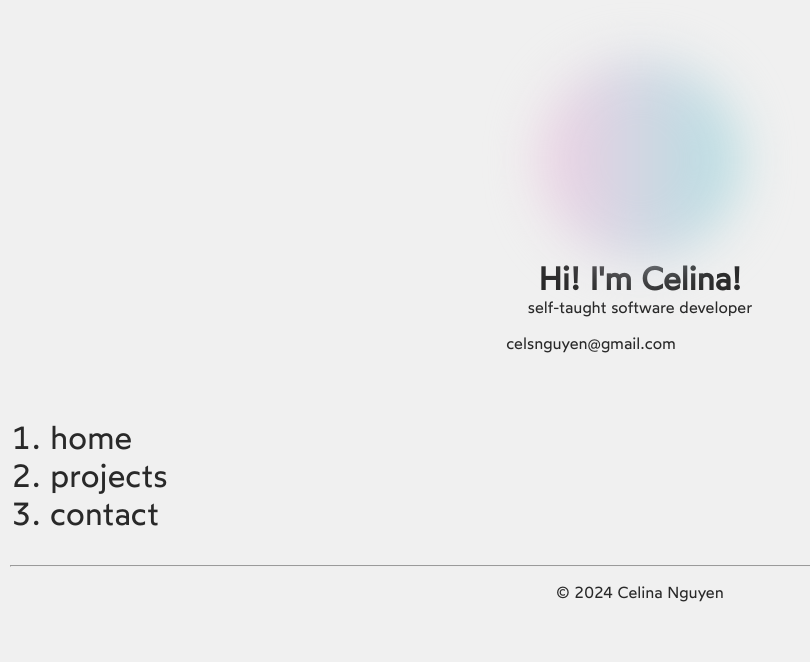
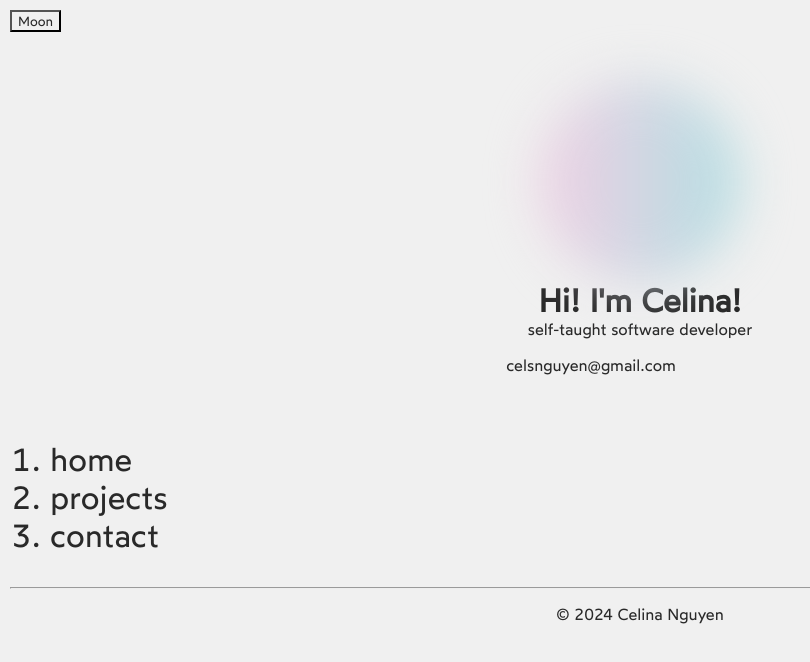
Before and after one commit to cel004/my-portfolio, a React (Vite) app in the folder portfolio-website/: page / in a window 1280 px wide. Shown: the top 662 px of the page, without its empty margins (0-810 px from the left). Built offline with nearby package versions, Linux system fonts and the light colour scheme.

Commit message:
Create nightmode button

```diff
--- /dev/null
+++ b/portfolio-website/src/NightMode/NightMode.jsx
@@ -0,0 +1,18 @@
+import React, { useState } from 'react';
+import styles from './NightMode.module.css'
+
+const NightMode = () => {
+    const [isNightMode, setIsNightMode] = useState(false);
+
+    const toggleNightMode = () => {
+        setIsNightMode((prev) => !prev);
+        document.body.classList.toggle('night-mode', !isNightMode);
+    };
+
+    return(
+    <button className={styles.button} onClick={toggleNightMode}>
+        {isNightMode ? 'Sun' : 'Moon'} </button>
+        );
+}
+
+export default NightMode
--- a/portfolio-website/src/Website.jsx
+++ b/portfolio-website/src/Website.jsx
@@ -2,11 +2,13 @@ import Header from './Header/Header.jsx'
 import Footer from './Footer/Footer.jsx'
 import Aura from './Aura/Aura.jsx'
 import Navigation from './Navigation/Navigation.jsx'
+import NightMode from './NightMode/NightMode.jsx';
 
 function App() {
 
   return(
     <>
+    <NightMode />
     <Aura />
     <Header />
     <Navigation />
```
Also changed, not shown: portfolio-website/src/NightMode/NightMode.module.css (added).
